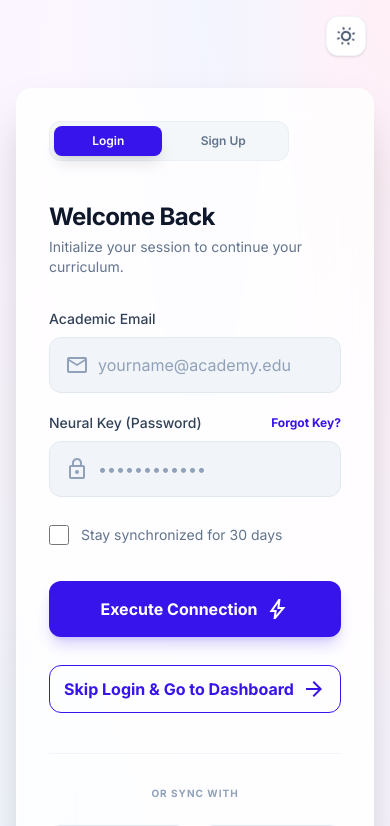
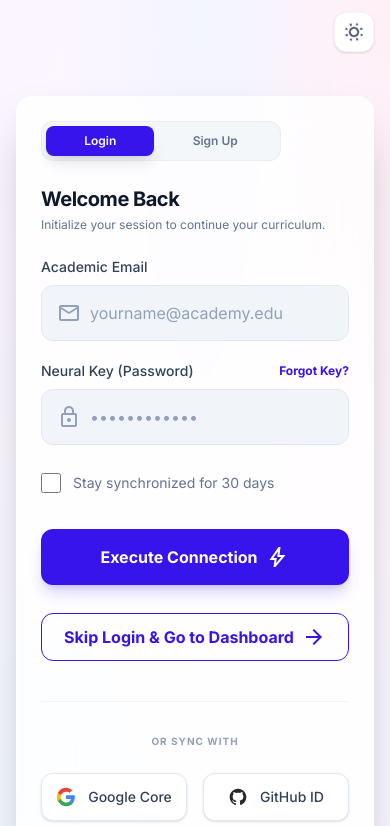
Before and after one commit to Karthikeyancse-coder/AR-Learning, a React (Vite) app in the folder client/: page / in a window 390 px wide. Shown: the top 826 px of the page. Built offline with nearby package versions, Linux system fonts and the light colour scheme.

Commit message:
Align Login page spacing and layout with Signup page

```diff
--- a/client/src/components/no_auth/LoginPage.tsx
+++ b/client/src/components/no_auth/LoginPage.tsx
@@ -41,9 +41,9 @@ const LoginPage = () => {
   const line2 = parts.length > 1 ? parts[1] : "";
 
   return (
-    <div className={`flex flex-col min-h-screen font-display overflow-hidden ${isDarkMode ? "dark" : ""}`}>
-      <div className="bg-[#f8fafc] dark:bg-[#131022] text-slate-900 dark:text-white min-h-screen overflow-x-hidden mesh-gradient transition-colors duration-300">
-        <header className="flex items-center justify-between whitespace-nowrap px-6 py-4 md:px-12 md:h-20 md:py-0 sticky top-0 z-50 shrink-0">
+    <div className={`flex flex-col min-h-screen w-full overflow-x-hidden font-display ${isDarkMode ? "dark" : ""}`}>
+      <div className="bg-[#f8fafc] dark:bg-[#131022] text-slate-900 dark:text-white mesh-gradient flex flex-col min-h-screen w-full transition-colors duration-300">
+        <header className="flex items-center justify-between px-4 lg:px-12 h-16 lg:h-20 shrink-0 sticky top-0 z-50 whitespace-nowrap">
           <div className="flex items-center gap-3 px-2 text-slate-900 dark:text-white transition-colors">
             {/* <div className="bg-[#0da6f2] text-white p-1 rounded-lg flex items-center justify-center"> */}
             {/* <span className="material-symbols-outlined text-2xl">view_in_ar</span> */}
@@ -64,9 +64,9 @@ const LoginPage = () => {
           </div>
         </header>
 
-        <main className="flex-1 flex items-center justify-center p-4">
-          <div className="max-w-[1000px] w-full grid grid-cols-1 lg:grid-cols-2 gap-0 overflow-hidden rounded-2xl shadow-2xl glass-card border-none dark:border-solid dark:border-white/5 dark:bg-[#1a1631]/60">
-            <div className="hidden lg:flex flex-col justify-center p-12 bg-gradient-to-br from-primary/5 to-accent-blue/5 dark:from-primary/10 dark:to-accent-blue/5 border-r border-slate-100 dark:border-white/5 relative overflow-hidden group">
+        <main className="flex-1 flex items-center justify-center px-4 py-8 md:px-12 md:py-0 w-full overflow-y-auto md:overflow-visible">
+          <div className="w-full max-w-[1080px] grid grid-cols-1 md:grid-cols-2 rounded-2xl md:rounded-3xl shadow-2xl glass-card border-none dark:border-solid dark:border-white/5 dark:bg-[#1a1631]/60 overflow-hidden">
+            <div className="hidden md:flex flex-col justify-center p-6 lg:p-10 bg-gradient-to-br from-primary/5 to-accent-blue/5 dark:from-primary/10 dark:to-accent-blue/5 border-r border-slate-100 dark:border-white/5 relative group md:order-1">
               <div className="absolute inset-0 opacity-40 dark:opacity-20 pointer-events-none">
                 <div className="absolute top-0 right-0 w-64 h-64 bg-accent-blue/20 dark:bg-accent-blue rounded-full blur-[100px] dark:blur-[120px] -translate-y-1/2 translate-x-1/2"></div>
                 <div className="absolute bottom-0 left-0 w-64 h-64 bg-accent-green/20 dark:bg-accent-green rounded-full blur-[100px] dark:blur-[120px] translate-y-1/2 -translate-x-1/2"></div>
@@ -115,8 +115,8 @@ const LoginPage = () => {
               </div>
             </div>
 
-            <div className="flex flex-col p-8 md:p-6 lg:p-10 relative bg-white/40 dark:bg-[#131022]/40 border-b md:border-b-0 md:border-r border-white/40 dark:border-white/5">
-              <div className="flex mb-10 md:mb-6">
+            <div className="flex flex-col p-6 lg:p-10 relative bg-white/40 dark:bg-[#131022]/40 md:order-2">
+              <div className="flex mb-6">
                 <div className="flex h-10 w-full max-w-[240px] items-center justify-center rounded-xl bg-slate-100/80 dark:bg-slate-800/80 p-1 border border-slate-200/50 dark:border-slate-700/50">
                   <label className="flex cursor-pointer h-full grow items-center justify-center overflow-hidden rounded-lg px-2 has-[:checked]:bg-primary has-[:checked]:shadow-lg has-[:checked]:text-white text-slate-500 dark:text-slate-400 text-xs font-semibold transition-all">
                     <span className="truncate">Login</span>
@@ -129,9 +129,9 @@ const LoginPage = () => {
                 </div>
               </div>
 
-              <div className="flex flex-col gap-1 mb-8 md:mb-6">
-                <h2 className="text-2xl md:text-xl font-bold text-slate-900 dark:text-white tracking-tight">Welcome Back</h2>
-                <p className="text-sm md:text-xs text-slate-500 dark:text-white/40">Initialize your session to continue your curriculum.</p>
+              <div className="flex flex-col gap-1 mb-6">
+                <h2 className="text-xl font-bold text-slate-900 dark:text-white tracking-tight">Welcome Back</h2>
+                <p className="text-xs text-slate-500 dark:text-white/40">Initialize your session to continue your curriculum.</p>
               </div>
 
               <form className="flex flex-col gap-5 md:gap-3.5" onSubmit={handleSubmit}>
@@ -247,7 +247,7 @@ const LoginPage = () => {
           </div>
         </main>
 
-        <footer className="px-6 md:px-20 py-8 flex flex-col md:flex-row justify-between items-center gap-4 text-[10px] text-slate-400 dark:text-white/30">
+        <footer className="px-4 lg:px-12 py-6 lg:py-0 min-h-16 shrink-0 flex flex-col lg:flex-row justify-between items-center text-slate-400 dark:text-white/30 text-[10px] gap-4 lg:gap-0">
           <div className="flex items-center gap-6">
             <a className="transition-colors hover:text-primary dark:hover:text-white" href="#">Security Protocol</a>
             <a className="transition-colors hover:text-primary dark:hover:text-white" href="#">Terms of Service</a>
```
